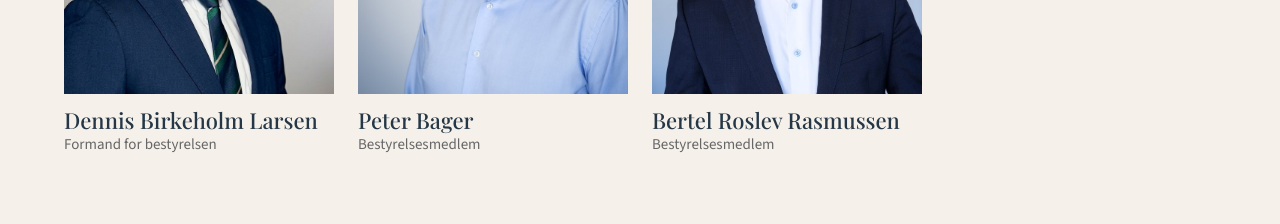
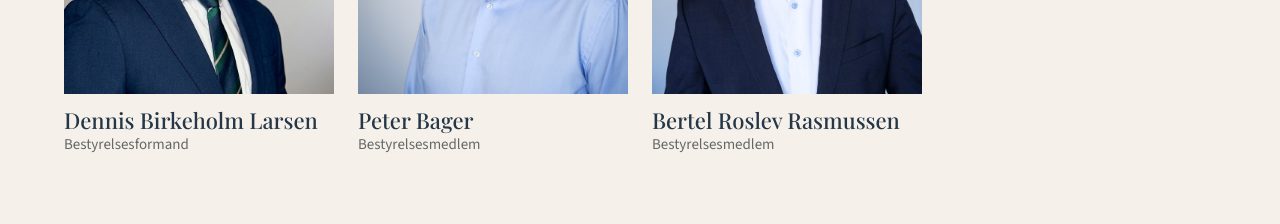
Before and after one commit to sofiaelsberg/toba, a Next.js app: page /team in a window 1280 px wide. Shown: the part 3380-3604 px from the top of the page. Built offline with nearby package versions, Linux system fonts and the light colour scheme.

Commit message:
text update

```diff
--- a/src/content/people.ts
+++ b/src/content/people.ts
@@ -131,7 +131,6 @@ const raw: Omit<Person, "portrait">[] = [
       "Tonny er medstifter af TOBA Advice og COO. Han har over 25 års erfaring fra den finansielle sektor og har tidligere været partner i Clearhaus og finans- og fondschef i Sparekassen Kronjylland.",
     ],
   },
-  // TODO: Mettes e-mail bruger det gamle efternavn – bekræft før den tilføjes.
   {
     slug: "mette-jo-rehn-hermansen",
     name: "Mette Jo Rehn Hermansen",
@@ -151,10 +150,9 @@ const raw: Omit<Person, "portrait">[] = [
   },
   // Bestyrelse (formanden først)
   {
-    // TODO: afklar om advokatfirmaet skal nævnes (beslutning om ingen specifikke virksomheder).
     slug: "dennis-birkeholm-larsen",
     name: "Dennis Birkeholm Larsen",
-    title: "Formand for bestyrelsen",
+    title: "Bestyrelsesformand",
     group: "bestyrelse",
     bio: ["Dennis er formand for bestyrelsen i TOBA Advice. Han er advokat (L) og partner i advokatfirmaet Clemens Law."],
   },
```
